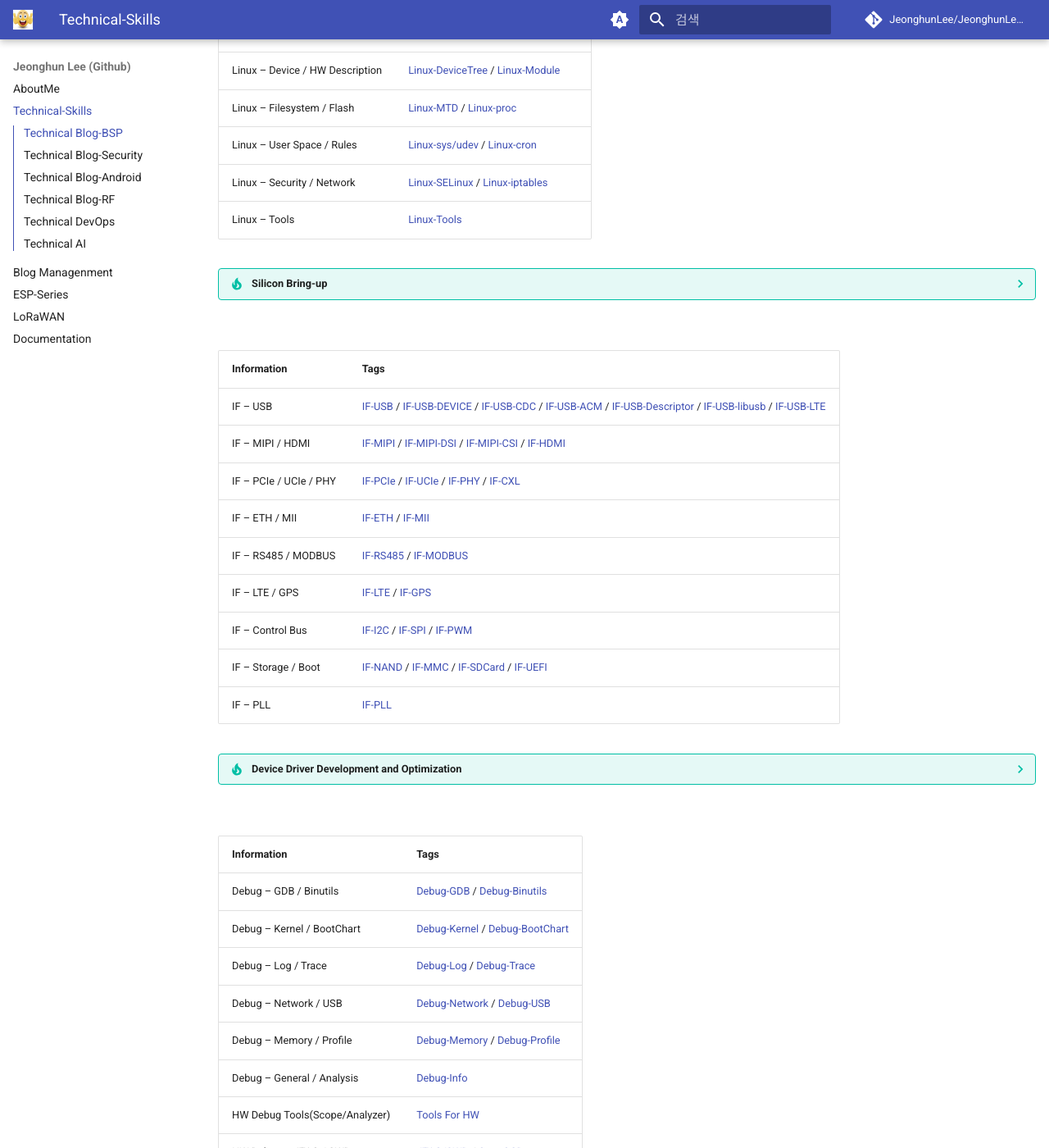
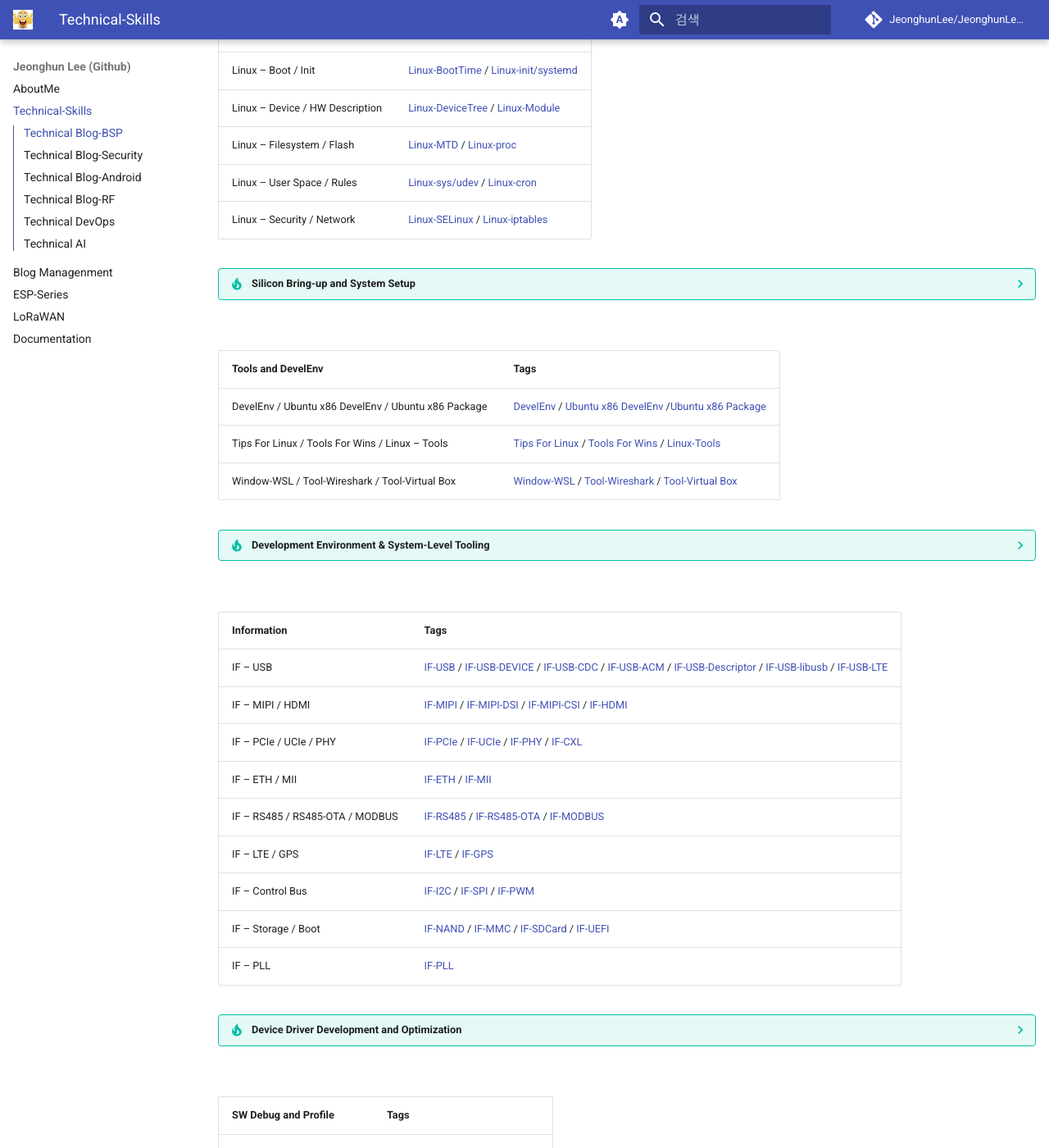
Before and after one commit to JeonghunLee/JeonghunLee.github.io, an MkDocs documentation site: the page built from docs/project_technical_skills.md, in a window 1280 px wide and 1400 px high, scrolled down 1432 px. Shown: the whole window at 82% size. Built offline with MkDocs 1.6.1 and Material for MkDocs 9.7.7, drawn with Linux system fonts in a browser that asks for light colours; comment, search, counter and statistics services are not loaded; some of the changed text lies outside the part shown.

Commit message:
update it

```diff
--- a/docs/project_technical_skills.md
+++ b/docs/project_technical_skills.md
@@ -43,6 +44,7 @@ Generally based on Linux
 
 ??? warning "About OMAP Experience and NDA Constraints"
     Although I have in-depth practical experience with TI OMAP-based systems,
+    through work as a **TI 3rd-party developer and technical consultant**,
     the level of detail publicly documented here is intentionally limited.
 
 ??? note "Personally Owned and Tested Boards"
@@ -52,7 +54,8 @@ Generally based on Linux
 
 <br/>
 
-| Information   | Tags |
+
+| System Bring-up   | Tags |
 | ------------- | -----|
 | U-Boot | [Uboot](https://ahyuo79.blogspot.com/search/label/Uboot) / [Uboot-Script](https://ahyuo79.blogspot.com/search/label/Uboot-Script) |
 | DRAM | [Opt-DRAM](https://ahyuo79.blogspot.com/search/label/Opt-DRAM) / [RAM-DRAM](https://ahyuo79.blogspot.com/search/label/RAM-DRAM) |
@@ -62,14 +65,28 @@ Generally based on Linux
 | Linux – Filesystem / Flash | [Linux-MTD](https://ahyuo79.blogspot.com/search/label/Linux-MTD) / [Linux-proc](https://ahyuo79.blogspot.com/search/label/Linux-proc) |
 | Linux – User Space / Rules | [Linux-sys/udev](https://ahyuo79.blogspot.com/search/label/Linux-sys%2Fudev) / [Linux-cron](https://ahyuo79.blogspot.com/search/label/Linux-cron) |
 | Linux – Security / Network | [Linux-SELinux](https://ahyuo79.blogspot.com/search/label/Linux-SELinux) / [Linux-iptables](https://ahyuo79.blogspot.com/search/label/Linux-iptables) |
-| Linux – Tools | [Linux-Tools](https://ahyuo79.blogspot.com/search/label/Linux-Tools) |
 
 
-??? tip "Silicon Bring-up"
+??? tip "Silicon Bring-up and System Setup"
     Topics include DRAM PHY tuning, memory performance optimization,
     system boot-time improvement, and early-stage boot debugging.
 
 <br/>
+
+| Tools and DevelEnv   | Tags |
+| ------------- | -----|
+| DevelEnv / Ubuntu x86 DevelEnv / Ubuntu x86 Package | [DevelEnv](https://ahyuo79.blogspot.com/search/label/DevelEnv) / [Ubuntu x86 DevelEnv](https://ahyuo79.blogspot.com/search/label/Ubuntu%20x86%20DevelEnv) /[Ubuntu x86 Package](https://ahyuo79.blogspot.com/search/label/Ubuntu%20x86%20Package) |
+| Tips For Linux / Tools For Wins / Linux – Tools  | [Tips For Linux](https://ahyuo79.blogspot.com/search/label/Tips%20For%20Linux) / [Tools For Wins](https://ahyuo79.blogspot.com/search/label/Tools%20For%20Wins) / [Linux-Tools](https://ahyuo79.blogspot.com/search/label/Linux-Tools) |
+| Window-WSL / Tool-Wireshark / Tool-Virtual Box | [Window-WSL](https://ahyuo79.blogspot.com/search/label/Window-WSL) / [Tool-Wireshark](https://ahyuo79.blogspot.com/search/label/Tool-Wireshark) / [Tool-Virtual Box](https://ahyuo79.blogspot.com/search/label/Tool-Virtual%20Box) |
+
+??? tip "Development Environment & System-Level Tooling"
+    This section covers practical development environments and tools
+    for embedded and system-level software development.
+    It includes Linux-based workflows, Ubuntu x86 setups, and debugging utilities.
+
+
+<br/>
+
 
 | Information | Tags |
 |-------------|------|
@@ -77,7 +94,7 @@ Generally based on Linux
 | IF – MIPI / HDMI | [IF-MIPI](https://ahyuo79.blogspot.com/search/label/IF-MIPI) / [IF-MIPI-DSI](https://ahyuo79.blogspot.com/search/label/IF-MIPI-DSI) / [IF-MIPI-CSI](https://ahyuo79.blogspot.com/search/label/IF-MIPI-CSI) / [IF-HDMI](https://ahyuo79.blogspot.com/search/label/IF-HDMI) |
 | IF – PCIe / UCIe / PHY | [IF-PCIe](https://ahyuo79.blogspot.com/search/label/IF-PCIe) / [IF-UCIe](https://ahyuo79.blogspot.com/search/label/IF-UCIe) / [IF-PHY](https://ahyuo79.blogspot.com/search/label/IF-PHY) / [IF-CXL](https://ahyuo79.blogspot.com/search/label/IF-CXL) |
 | IF – ETH / MII | [IF-ETH](https://ahyuo79.blogspot.com/search/label/IF-ETH) / [IF-MII](https://ahyuo79.blogspot.com/search/label/IF-MII) |
-| IF – RS485 / MODBUS | [IF-RS485](https://ahyuo79.blogspot.com/search/label/IF-RS485) / [IF-MODBUS](https://ahyuo79.blogspot.com/search/label/IF-MODBUS) |
+| IF – RS485 / RS485-OTA / MODBUS | [IF-RS485](https://ahyuo79.blogspot.com/search/label/IF-RS485) / [IF-RS485-OTA](https://ahyuo79.blogspot.com/search/label/IF-RS485-OTA) / [IF-MODBUS](https://ahyuo79.blogspot.com/search/label/IF-MODBUS) |
 | IF – LTE / GPS | [IF-LTE](https://ahyuo79.blogspot.com/search/label/IF-LTE) / [IF-GPS](https://ahyuo79.blogspot.com/search/label/IF-GPS) |
 | IF – Control Bus | [IF-I2C](https://ahyuo79.blogspot.com/search/label/IF-I2C) / [IF-SPI](https://ahyuo79.blogspot.com/search/label/IF-SPI) / [IF-PWM](https://ahyuo79.blogspot.com/search/label/IF-PWM) |
 | IF – Storage / Boot | [IF-NAND](https://ahyuo79.blogspot.com/search/label/IF-NAND) / [IF-MMC](https://ahyuo79.blogspot.com/search/label/IF-MMC) / [IF-SDCard](https://ahyuo79.blogspot.com/search/label/IF-SDCard) / [IF-UEFI](https://ahyuo79.blogspot.com/search/label/IF-UEFI) |
@@ -92,7 +109,7 @@ Generally based on Linux
 <br/>
 
 
-| Information | Tags |
+| SW Debug and Profile | Tags |
 |-------------|------|
 | Debug – GDB / Binutils | [Debug-GDB](https://ahyuo79.blogspot.com/search/label/Debug-GDB) / [Debug-Binutils](https://ahyuo79.blogspot.com/search/label/Debug-Binutils) |
 | Debug – Kernel / BootChart | [Debug-Kernel](https://ahyuo79.blogspot.com/search/label/Debug-Kernel) / [Debug-BootChart](https://ahyuo79.blogspot.com/search/label/Debug-BootChart) |
@@ -100,8 +117,12 @@ Generally based on Linux
 | Debug – Network / USB | [Debug-Network](https://ahyuo79.blogspot.com/search/label/Debug-Network) / [Debug-USB](https://ahyuo79.blogspot.com/search/label/Debug-USB) |
 | Debug – Memory / Profile | [Debug-Memory](https://ahyuo79.blogspot.com/search/label/Debug-Memory) / [Debug-Profile](https://ahyuo79.blogspot.com/search/label/Debug-Profile) |
 | Debug – General / Analysis | [Debug-Info](https://ahyuo79.blogspot.com/search/label/Debug-Info) |
+
+
+| HW Debug and Profile | Tags |
+|-------------|------|
 | HW Debug Tools(Scope/Analyzer) | [Tools For HW](https://ahyuo79.blogspot.com/search/label/Tools%20For%20HW) |
-| HW Debug – JTAG / SWD | [JTAG/SWD](https://ahyuo79.blogspot.com/search/label/JTAG%2FSWD) / [OpenOCD](https://ahyuo79.blogspot.com/search/label/OpenOCD) |
+| HW Debug JTAG/SWD, OpenOCD | [JTAG/SWD](https://ahyuo79.blogspot.com/search/label/JTAG%2FSWD) / [OpenOCD](https://ahyuo79.blogspot.com/search/label/OpenOCD) |
 
 
 ??? tip "Debugging and Profiling Techniques"
@@ -118,7 +139,6 @@ Generally based on Linux
 | **Yocto – Recipe / User Configuration** | [Yocto-Recipe](https://ahyuo79.blogspot.com/search/label/Yocto-Recipe) / [Yocto-UserConf](https://ahyuo79.blogspot.com/search/label/Yocto-UserConf) |
 | **Yocto – Profile / Partition** | [Yocto-Profile](https://ahyuo79.blogspot.com/search/label/Yocto-Profile) / [Yocto-Partition](https://ahyuo79.blogspot.com/search/label/Yocto-Partition) |
 
-<br/>
 
 ??? note "Yocto  (BSP)"
     This section organizes my Yocto-related notes by topic, covering
@@ -139,6 +159,12 @@ Generally based on Linux
 | IDE – VS Code | [IDE-VS Code](https://ahyuo79.blogspot.com/search/label/IDE-VS%20Code) |
 
 
+??? note "Various IDEs and Deep Dive with H/W Debugging"
+    This section organizes my IDE-related notes across multiple development environments, including
+    CCS(TI), Eclipse, VS Code, Nsight(NVIDIA), uVision(Keil), and STM32CubeMX(ST).
+    The focus is on **practical usage**, **debugging workflows**, **trace and profiling tools**,
+    and **hardware-level debugging techniques** used in real embedded system development.
+
 <br/>
 <br/>
 
@@ -212,6 +239,10 @@ Generally based on Linux
 | DevOps – UML / ITS | [DevOps-UML](https://ahyuo79.blogspot.com/search/label/DevOps-UML) / [DevOps-ITS](https://ahyuo79.blogspot.com/search/label/DevOps-ITS) |
 | DevOps – General | [DevOps](https://ahyuo79.blogspot.com/search/label/DevOps) |
 
+??? note "DevOps & Documentation Workflow"
+    This section covers DevOps practices for embedded and system-level projects,
+    including CI/CD, containerization, and technical documentation workflows.
+
 <br/>
 
 | Information | Tags |
@@ -219,6 +250,10 @@ Generally based on Linux
 | SCM – Git / GitHub | [SCM-GIT](https://ahyuo79.blogspot.com/search/label/SCM-GIT) / [SCM-GITHUB](https://ahyuo79.blogspot.com/search/label/SCM-GITHUB) |
 | SCM – Gerrit / Repo | [SCM-Gerrit](https://ahyuo79.blogspot.com/search/label/SCM-Gerrit) / [SCM-Repo](https://ahyuo79.blogspot.com/search/label/SCM-Repo) |
 | SCM – SVN | [SCM-SVN](https://ahyuo79.blogspot.com/search/label/SCM-SVN) |
+
+??? note "Source Code Management (SCM)"
+    This section covers source code management systems used in software development,
+    including Git-based workflows, code review systems, and legacy SCM tools.
 
 <br/>
 <br/>
```
Also changed, not shown: other parts of docs/project_technical_skills.md (+8 -6 lines).
